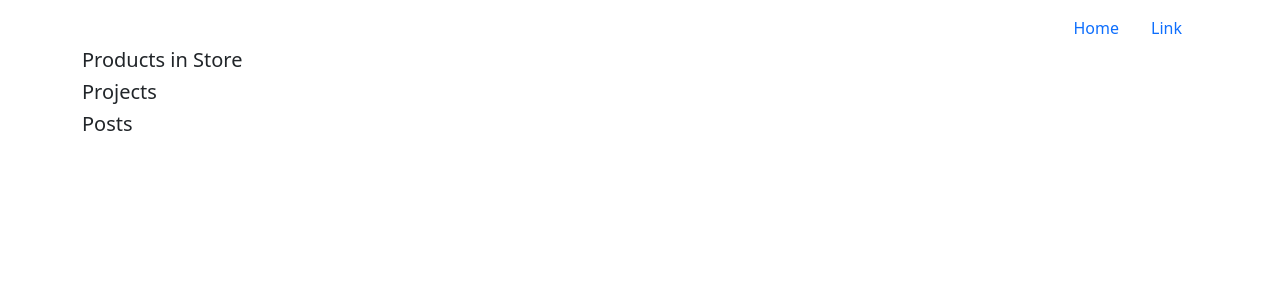
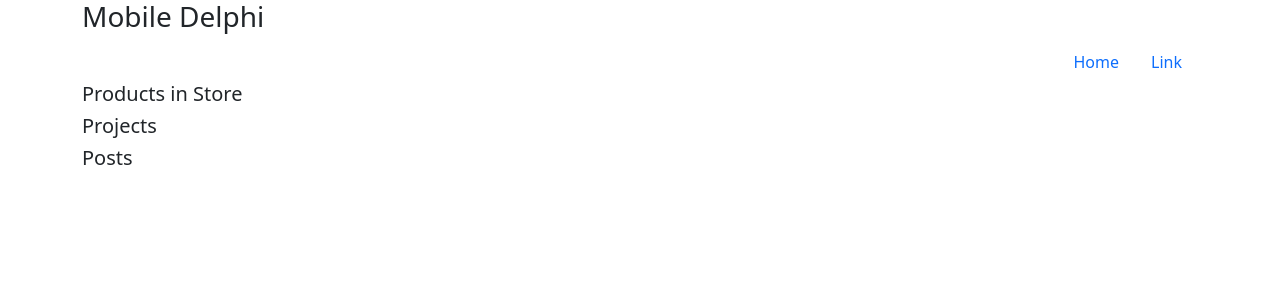
Before and after one commit to felipebastosweb/delphimobile.github.io, a Jekyll site: the page built from index.html, in a window 1280 px wide. Shown: the top 300 px of the page. Built offline with Jekyll 4.4.1, drawn with Linux system fonts in a browser that asks for light colours.

Commit message:
Update default.html

```diff
--- a/_layouts/default.html
+++ b/_layouts/default.html
@@ -10,9 +10,11 @@
   </head>
   <body>
     <div class="page">
+
+      <!--Header-->
       <header class="container">
         <section class="row">
-        <h3></h3>
+          <h3>Mobile Delphi</h3>
           <ul class="nav justify-content-end">
             <li class="nav-item">
               <a class="nav-link active" aria-current="page" href="#">Home</a>
@@ -24,9 +26,12 @@
         </section>
       </header>
 
+      <!--Content-->
       <article class="page-content">
           {{ content }}
       </article>
+
+      <!-- Footer-->
       <footer class="container">
         <section class="row"></section>
       </footer>
```
Lines whose indentation alone changed are shown as unchanged.
